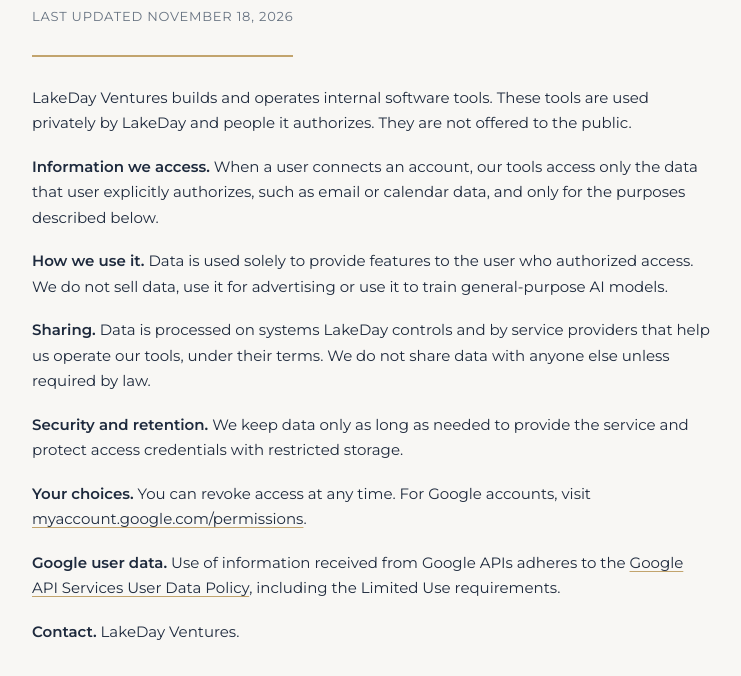
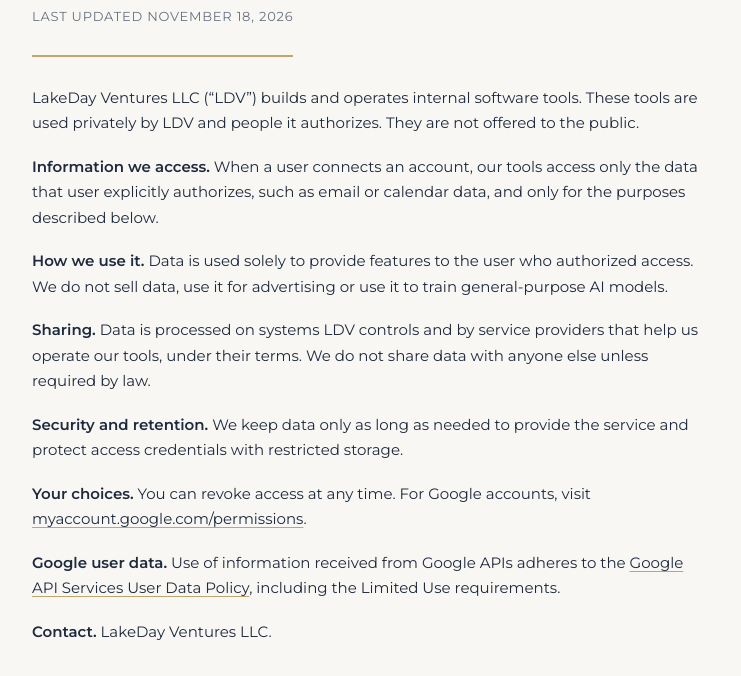
Before and after one commit to rdhmt/lakeday-site, a plain HTML site: page privacy/index.html in a window 1280 px wide. Shown: the part 212-888 px from the top of the page, without its empty margins (268-1009 px from the left). Drawn offline with nearby package versions, Linux system fonts and the light colour scheme.

Commit message:
Use LakeDay Ventures LLC (LDV) in privacy policy
Co-Authored-By: Claude Opus 5.5 <noreply@anthropic.com>
Claude-Session: https://claude.ai/code/session_01SS9iWB3543TSY3ZghdoPk1

```diff
--- a/privacy/index.html
+++ b/privacy/index.html
@@ -16,12 +16,12 @@ p{margin:0 0 18px}strong{font-weight:600}a{color:#1e2a3d;text-decoration-color:#
 <a class="home" href="/">LakeDay</a>
 <h1>Privacy Policy</h1>
 <p>Last updated November 18, 2026</p>
-<p>LakeDay Ventures builds and operates internal software tools. These tools are used privately by LakeDay and people it authorizes. They are not offered to the public.</p>
+<p>LakeDay Ventures LLC (&ldquo;LDV&rdquo;) builds and operates internal software tools. These tools are used privately by LDV and people it authorizes. They are not offered to the public.</p>
 <p><strong>Information we access.</strong> When a user connects an account, our tools access only the data that user explicitly authorizes, such as email or calendar data, and only for the purposes described below.</p>
 <p><strong>How we use it.</strong> Data is used solely to provide features to the user who authorized access. We do not sell data, use it for advertising or use it to train general-purpose AI models.</p>
-<p><strong>Sharing.</strong> Data is processed on systems LakeDay controls and by service providers that help us operate our tools, under their terms. We do not share data with anyone else unless required by law.</p>
+<p><strong>Sharing.</strong> Data is processed on systems LDV controls and by service providers that help us operate our tools, under their terms. We do not share data with anyone else unless required by law.</p>
 <p><strong>Security and retention.</strong> We keep data only as long as needed to provide the service and protect access credentials with restricted storage.</p>
 <p><strong>Your choices.</strong> You can revoke access at any time. For Google accounts, visit <a href="https://myaccount.google.com/permissions">myaccount.google.com/permissions</a>.</p>
 <p><strong>Google user data.</strong> Use of information received from Google APIs adheres to the <a href="https://developers.google.com/terms/api-services-user-data-policy">Google API Services User Data Policy</a>, including the Limited Use requirements.</p>
-<p><strong>Contact.</strong> LakeDay Ventures.</p>
+<p><strong>Contact.</strong> LakeDay Ventures LLC.</p>
 </body></html>
```
